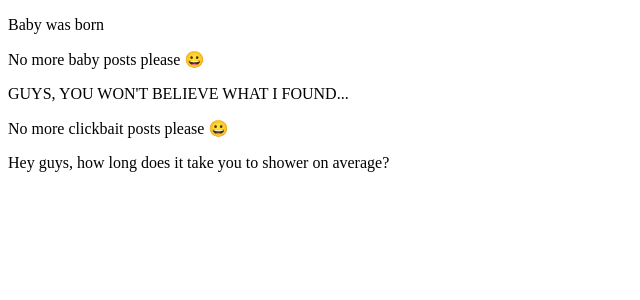
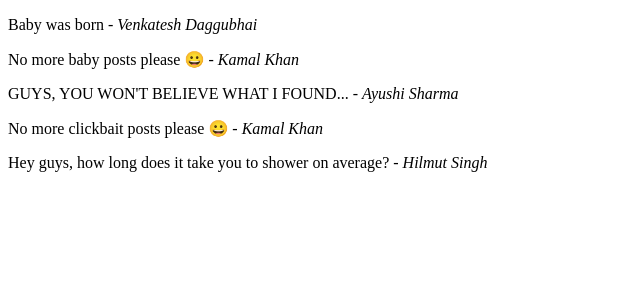
Before and after one commit to Aufbau/grapevine, a React (Create React App) app in the folder frontend/: page / in a window 1280 px wide. Shown: the top 300 px of the page, without its empty margins (0-640 px from the left). Built offline with nearby package versions, Linux system fonts and the light colour scheme; data requests are answered from the project's data file; the HTML template or start-up script is replaced by a standard one.

Commit message:
Added react-router-dom (boilerplate).

```diff
--- a/frontend/package.json
+++ b/frontend/package.json
@@ -10,6 +10,7 @@
     "json-server": "^0.16.3",
     "react": "^17.0.2",
     "react-dom": "^17.0.2",
+    "react-router-dom": "^5.2.0",
     "react-scripts": "4.0.3",
     "styled-components": "^5.3.0",
     "web-vitals": "^1.1.2"
--- a/frontend/src/App.js
+++ b/frontend/src/App.js
@@ -2,21 +2,30 @@ import React, { useEffect, useState } from "react"
 import networkService from "./services/networkService"
 
 const App = () => {
-  const [posts, setPosts] = useState([])
+  const[displayPosts, setDisplayPosts] = useState([])
 
   useEffect(() => {
     const fetchData = async () => {
+      const fetchedUsers = await networkService.get("/users")
       const fetchedPosts = await networkService.get("/posts")
-      setPosts(fetchedPosts)
+
+      const data = []
+      fetchedPosts.map(post => {
+        data.push({
+          ...post,
+          user: fetchedUsers.find(user => user.id === post.userId)
+        })
+      })
+      setDisplayPosts(data)
     }
     fetchData()
   }, [])
 
   return (
     <div>
-      {posts.map(post =>
-        <p key={post.title}>
-          {post.title}
+      {displayPosts.map(post =>
+        <p key={post.id}>
+          {post.title} - <em>{post.user.name}</em>
         </p>
       )}
     </div>
```
Also changed, not shown: 1 other file (tests, documents, lock files or other folders).
